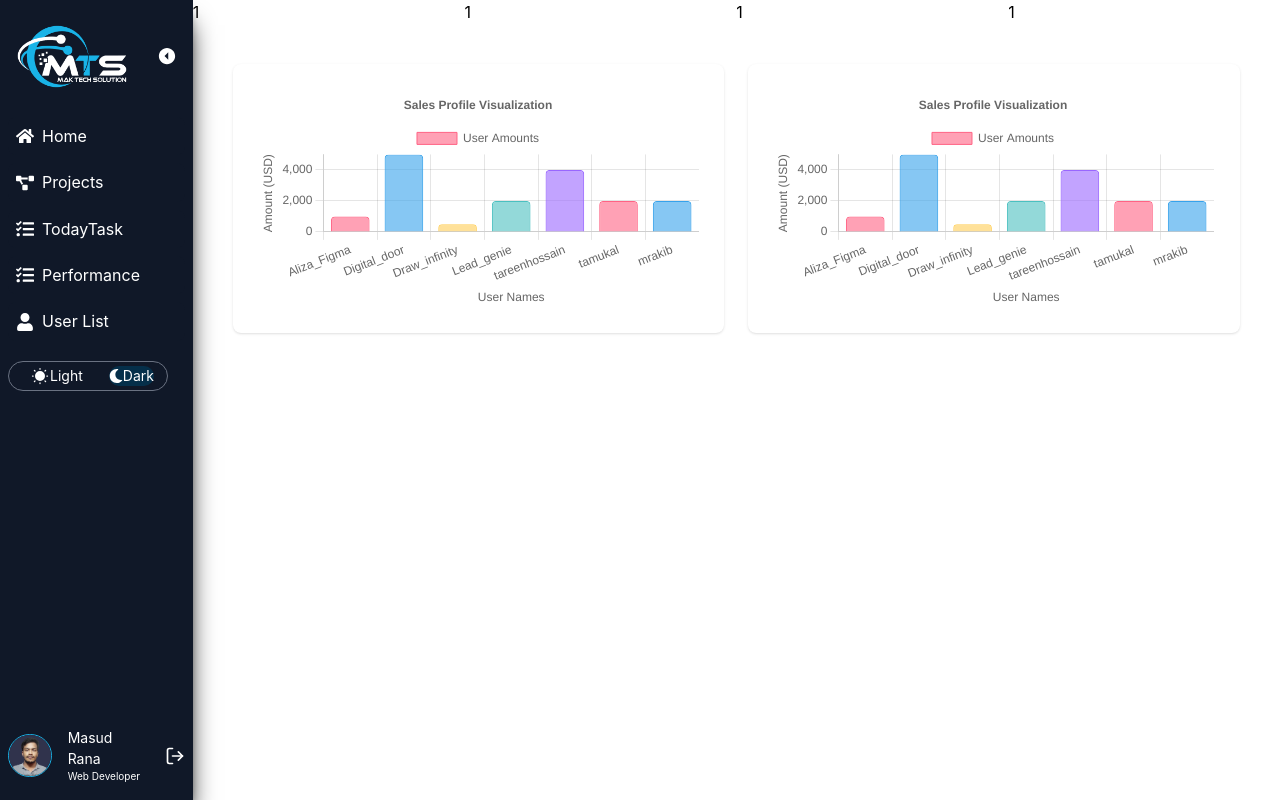
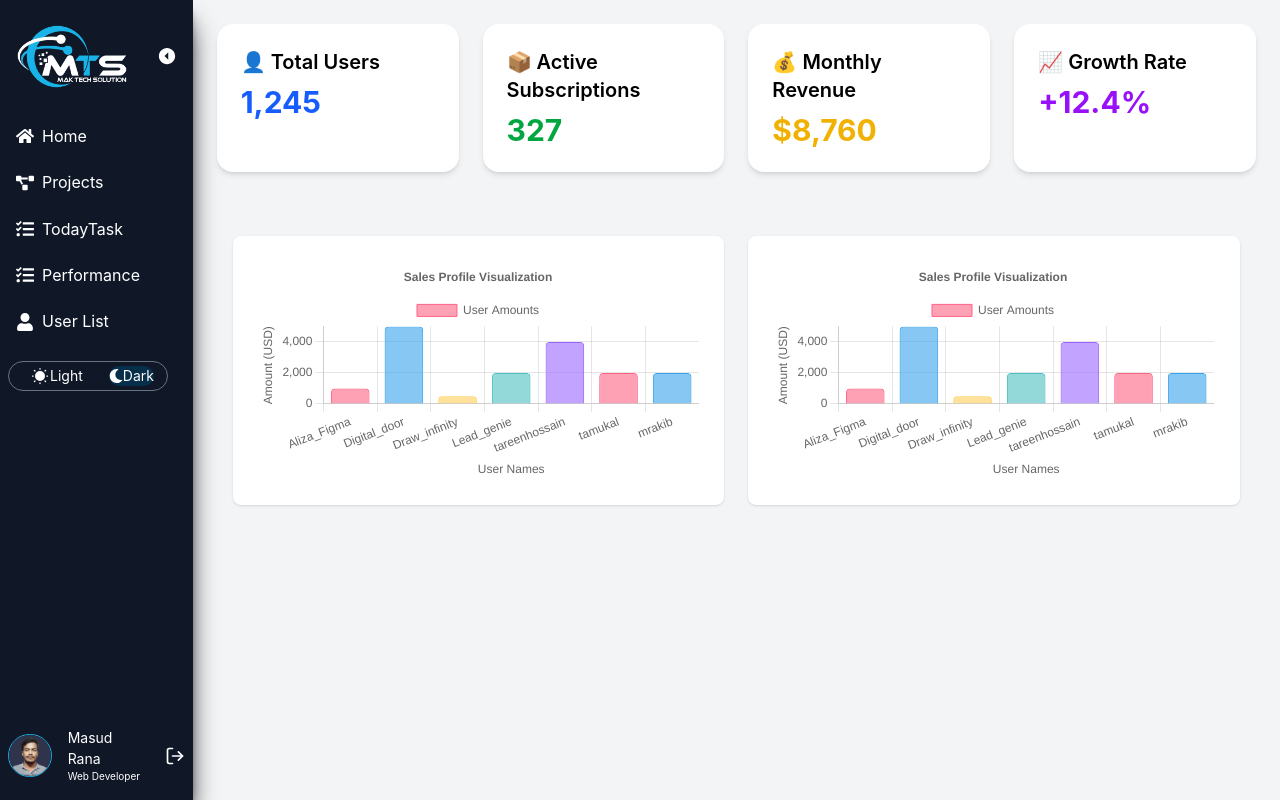
Before and after one commit to MTS-Services/mts-frontend, a React (Vite) app: page /dashboard/chart in a window 1280 px wide. Built offline with nearby package versions, Linux system fonts and the light colour scheme; no server answers.

Commit message:
add card

```diff
--- a/src/layouts/DashBoard/UserDashBoard/chart/ChartView.jsx
+++ b/src/layouts/DashBoard/UserDashBoard/chart/ChartView.jsx
@@ -15,12 +15,29 @@ const userData = [
 
 const ChartView = () => {
   return (
-    <section>
-      <div className='grid grid-cols-4 '>
-        <div>1</div>
-        <div>1</div>
-        <div>1</div>
-        <div>1</div>
+    <section className='bg-gray-100 min-h-screen'>
+      <div className='grid grid-cols-4 gap-6 p-6 '>
+        <div className='bg-white rounded-2xl shadow-md p-6'>
+          <h2 className='text-xl font-semibold mb-2'>👤 Total Users</h2>
+          <p className='text-3xl font-bold text-blue-600'>1,245</p>
+        </div>
+
+        <div className='bg-white rounded-2xl shadow-md p-6'>
+          <h2 className='text-xl font-semibold mb-2'>
+            📦 Active Subscriptions
+          </h2>
+          <p className='text-3xl font-bold text-green-600'>327</p>
+        </div>
+
+        <div className='bg-white rounded-2xl shadow-md p-6'>
+          <h2 className='text-xl font-semibold mb-2'>💰 Monthly Revenue</h2>
+          <p className='text-3xl font-bold text-yellow-500'>$8,760</p>
+        </div>
+
+        <div className='bg-white rounded-2xl shadow-md p-6'>
+          <h2 className='text-xl font-semibold mb-2'>📈 Growth Rate</h2>
+          <p className='text-3xl font-bold text-purple-600'>+12.4%</p>
+        </div>
       </div>
 
       <div className='p-10 flex gap-6'>
```
